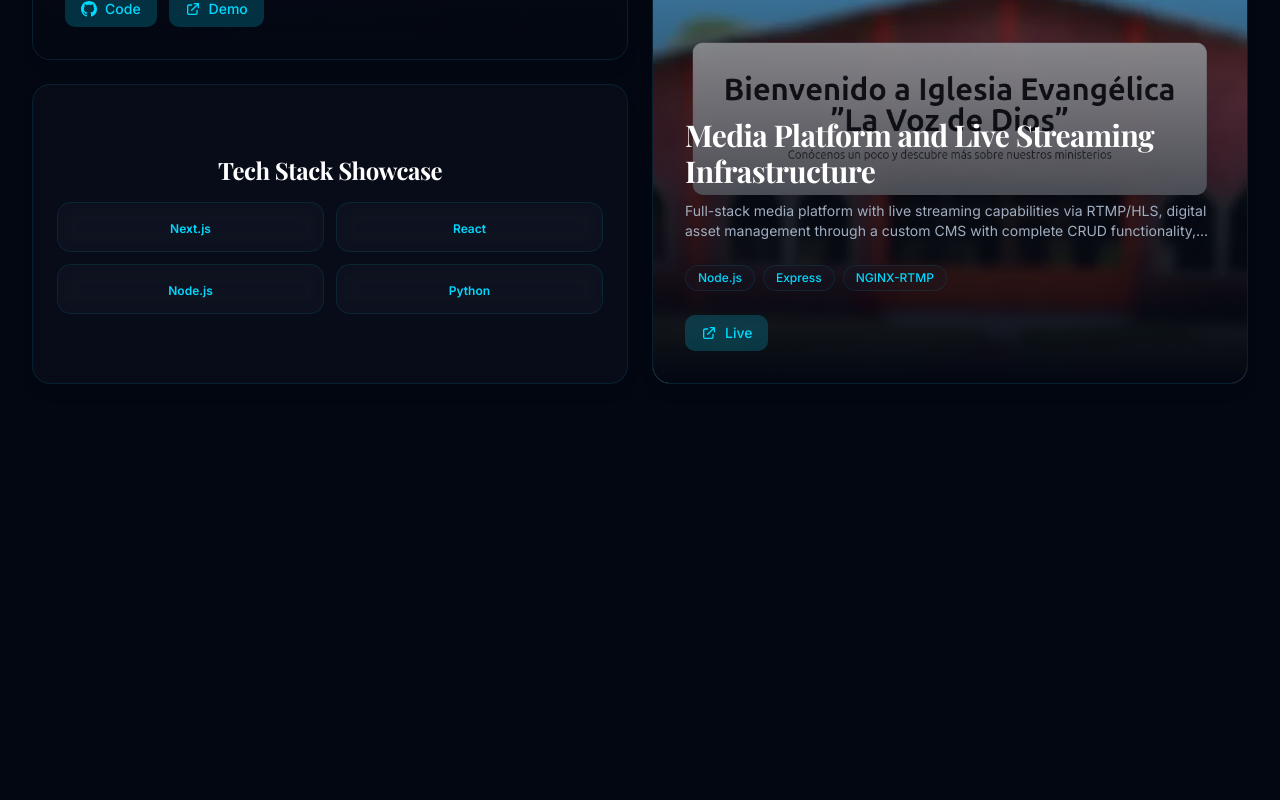
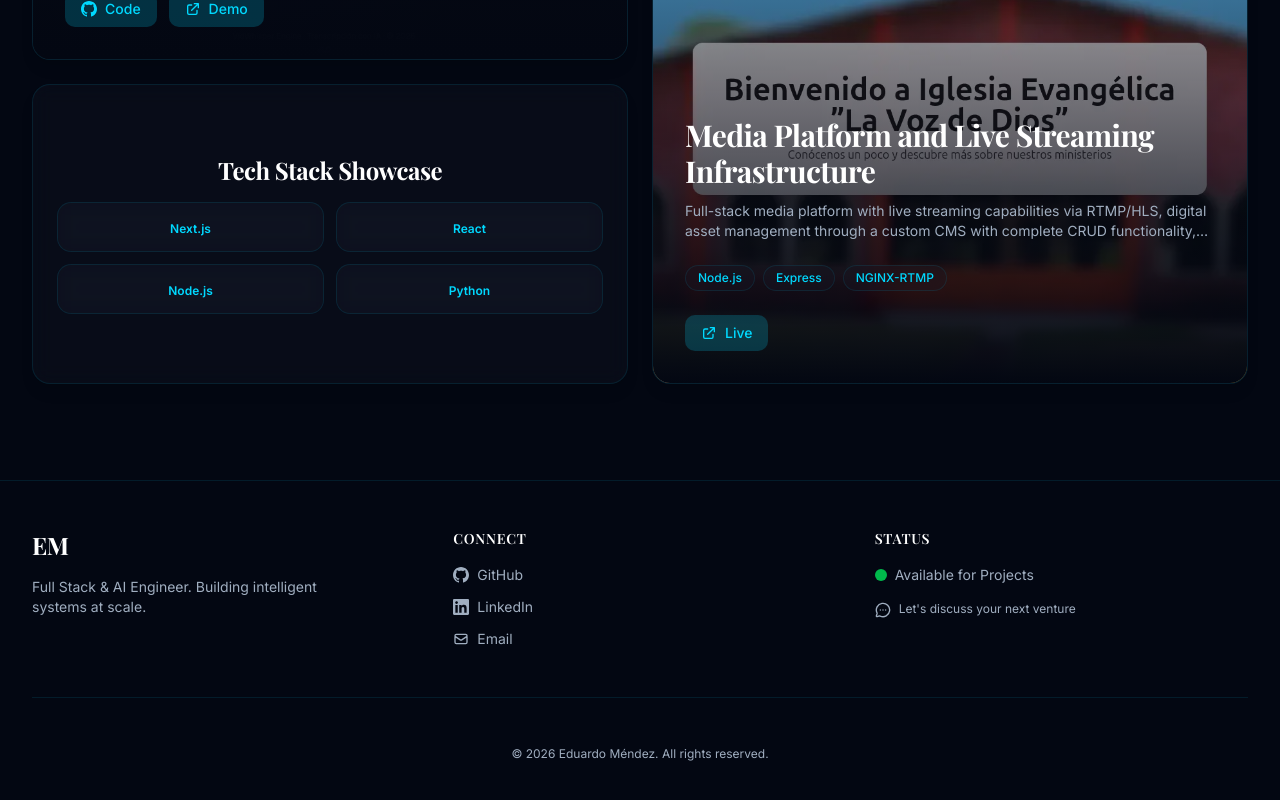
Before and after one commit to Edmendez-dev/portfolio-website, a Next.js app: page /en in a window 1280 px wide. Shown: the part 1665-2465 px from the top of the page. Before the commit the page ends 2145 px from the top, so only its background shows below. Built offline with nearby package versions, Linux system fonts and the light colour scheme; a web font is replaced by a local one.

Commit message:
feat(footer): Adds the page footer, with support for the en/es language. (#6)

```diff
--- a/app/[locale]/page.tsx
+++ b/app/[locale]/page.tsx
@@ -1,6 +1,7 @@
 import { Hero } from "@/components/hero";
 import { FloatingDock } from "@/components/floatingDock";
 import { Projects } from "@/components/projects";
+import { Footer } from "@/components/footer";
 
 export default function Home() {
   return (
@@ -10,6 +11,7 @@
         <Hero />
         <Projects />
       </main>
+      <Footer />
     </>
   );
 }
--- /dev/null
+++ b/components/footer.tsx
@@ -0,0 +1,103 @@
+"use client";
+
+import { useTranslations } from "next-intl";
+import { MessageCircleMore } from "lucide-react";
+
+export function Footer() {
+  const currentYear = new Date().getFullYear();
+  const t = useTranslations("app.footer_section");
+
+  return (
+    <footer className="border-t border-accent/10 py-12 px-4 sm:px-6 lg:px-8">
+      <div className="w-full max-w-7xl mx-auto">
+        <div className="grid grid-cols-1 md:grid-cols-3 gap-12 mb-12 pb-12 border-b border-accent/10">
+          <div className="space-y-4">
+            <h3 className="text-2xl font-bold text-foreground">{t("title")}</h3>
+            <p className="text-sm text-muted-foreground max-w-xs">
+              {t("paragraph")}
+            </p>
+          </div>
+
+          <div className="space-y-4">
+            <h4 className="text-sm font-semibold text-foreground uppercase tracking-wider">
+              {t("connect")}
+            </h4>
+            <div className="flex flex-col gap-3">
+              <a
+                href="https://github.com/Edmendez-dev"
+                target="_blank"
+                rel="noopener noreferrer"
+                className="text-sm text-muted-foreground hover:text-accent transition-colors duration-300 inline-flex items-center gap-2 group"
+              >
+                <svg
+                  className="w-4 h-4 group-hover:translate-x-1 transition-transform"
+                  fill="currentColor"
+                  viewBox="0 0 24 24"
+                >
+                  <path d="M12 0c-6.626 0-12 5.373-12 12 0 5.302 3.438 9.8 8.207 11.387.599.111.793-.261.793-.577v-2.234c-3.338.726-4.033-1.416-4.033-1.416-.546-1.387-1.333-1.756-1.333-1.756-1.089-.745.083-.729.083-.729 1.205.084 1.839 1.237 1.839 1.237 1.07 1.834 2.807 1.304 3.492.997.107-.775.418-1.305.762-1.604-2.665-.305-5.467-1.334-5.467-5.931 0-1.311.469-2.381 1.236-3.221-.124-.303-.535-1.524.117-3.176 0 0 1.008-.322 3.301 1.23.957-.266 1.983-.399 3.003-.404 1.02.005 2.047.138 3.006.404 2.291-1.552 3.297-1.23 3.297-1.23.653 1.653.242 2.874.118 3.176.77.84 1.235 1.911 1.235 3.221 0 4.609-2.807 5.624-5.479 5.921.43.372.823 1.102.823 2.222v 3.293c0 .319.192.694.801.576 4.765-1.589 8.199-6.086 8.199-11.386 0-6.627-5.373-12-12-12z" />
+                </svg>
+                GitHub
+              </a>
+              <a
+                href="https://www.linkedin.com/in/eduardo-dev00"
+                target="_blank"
+                rel="noopener noreferrer"
+                className="text-sm text-muted-foreground hover:text-accent transition-colors duration-300 inline-flex items-center gap-2 group"
+              >
+                <svg
+                  className="w-4 h-4 group-hover:translate-x-1 transition-transform"
+                  fill="currentColor"
+                  viewBox="0 0 24 24"
+                >
+                  <path d="M20.447 20.452h-3.554v-5.569c0-1.328-.027-3.037-1.852-3.037-1.853 0-2.136 1.445-2.136 2.939v5.667H9.351V9h3.414v1.561h.046c.477-.9 1.637-1.85 3.37-1.85 3.601 0 4.267 2.37 4.267 5.455v6.286zM5.337 7.433c-1.144 0-2.063-.926-2.063-2.065 0-1.138.92-2.063 2.063-2.063 1.14 0 2.064.925 2.064 2.063 0 1.139-.925 2.065-2.064 2.065zm1.782 13.019H3.555V9h3.564v11.452zM22.225 0H1.771C.792 0 0 .774 0 1.729v20.542C0 23.227.792 24 1.771 24h20.451C23.2 24 24 23.227 24 22.271V1.729C24 .774 23.2 0 22.225 0z" />
+                </svg>
+                LinkedIn
+              </a>
+              <a
+                href="mailto:eduardodev00@gmail.com"
+                className="text-sm text-muted-foreground hover:text-accent transition-colors duration-300 inline-flex items-center gap-2 group"
+              >
+                <svg
+                  className="w-4 h-4 group-hover:translate-x-1 transition-transform"
+                  fill="none"
+                  stroke="currentColor"
+                  viewBox="0 0 24 24"
+                >
+                  <path
+                    strokeLinecap="round"
+                    strokeLinejoin="round"
+                    strokeWidth={2}
+                    d="M3 8l7.89 5.26a2 2 0 002.22 0L21 8M5 19h14a2 2 0 002-2V7a2 2 0 00-2-2H5a2 2 0 00-2 2v10a2 2 0 002 2z"
+                  />
+                </svg>
+                {t("email")}
+              </a>
+            </div>
+          </div>
+
+          <div className="space-y-4">
+            <h4 className="text-sm font-semibold text-foreground uppercase tracking-wider">
+              {t("status")}
+            </h4>
+            <div className="flex items-center gap-2">
+              <div className="w-3 h-3 rounded-full bg-green-500 animate-pulse"></div>
+              <span className="text-sm text-muted-foreground">
+                {t("available")}
+              </span>
+            </div>
+            <p className="text-xs text-muted-foreground mt-4">
+              <MessageCircleMore className="inline-block mr-2 w-4 h-4" />
+              {t("lets_talk")}
+            </p>
+          </div>
+        </div>
+
+        <div className="flex justify-center items-center gap-4 text-xs text-muted-foreground">
+          <p>
+            &copy; {currentYear} {t("copyright")}
+          </p>
+        </div>
+      </div>
+    </footer>
+  );
+}
--- a/messages/en.json
+++ b/messages/en.json
@@ -46,6 +46,16 @@
           "description": "Full-stack media platform with live streaming capabilities via RTMP/HLS, digital asset management through a custom CMS with complete CRUD functionality, dynamic publishing, and secure user authentication."
         }
       }
+    },
+    "footer_section": {
+      "title": "EM",
+      "paragraph": "Full Stack & AI Engineer. Building intelligent systems at scale.",
+      "connect": "Connect",
+      "email": "Email",
+      "status": "Status",
+      "available": "Available for Projects",
+      "lets_talk": "Let's discuss your next venture",
+      "copyright": "Eduardo Méndez. All rights reserved."
     }
   }
 }
--- a/messages/es.json
+++ b/messages/es.json
@@ -46,6 +46,16 @@
           "description": "Plataforma multimedia full-stack con sistema de streaming en vivo por RTMP/HLS, gestión de activos digitales mediante un CMS personalizado con CRUD completo, publicaciones dinámicas y autenticación segura de usuarios."
         }
       }
+    },
+    "footer_section": {
+      "title": "EM",
+      "paragraph": "Ingeniero Full Stack y de IA. Creación de sistemas inteligentes a gran escala.",
+      "connect": "Conectemos",
+      "email": "Correo electrónico",
+      "status": "Estado",
+      "available": "Disponible para proyectos",
+      "lets_talk": "Hablemos de tu próxima aventura.",
+      "copyright": "Eduardo Méndez. Reservados todos los derechos."
     }
   }
 }
```
